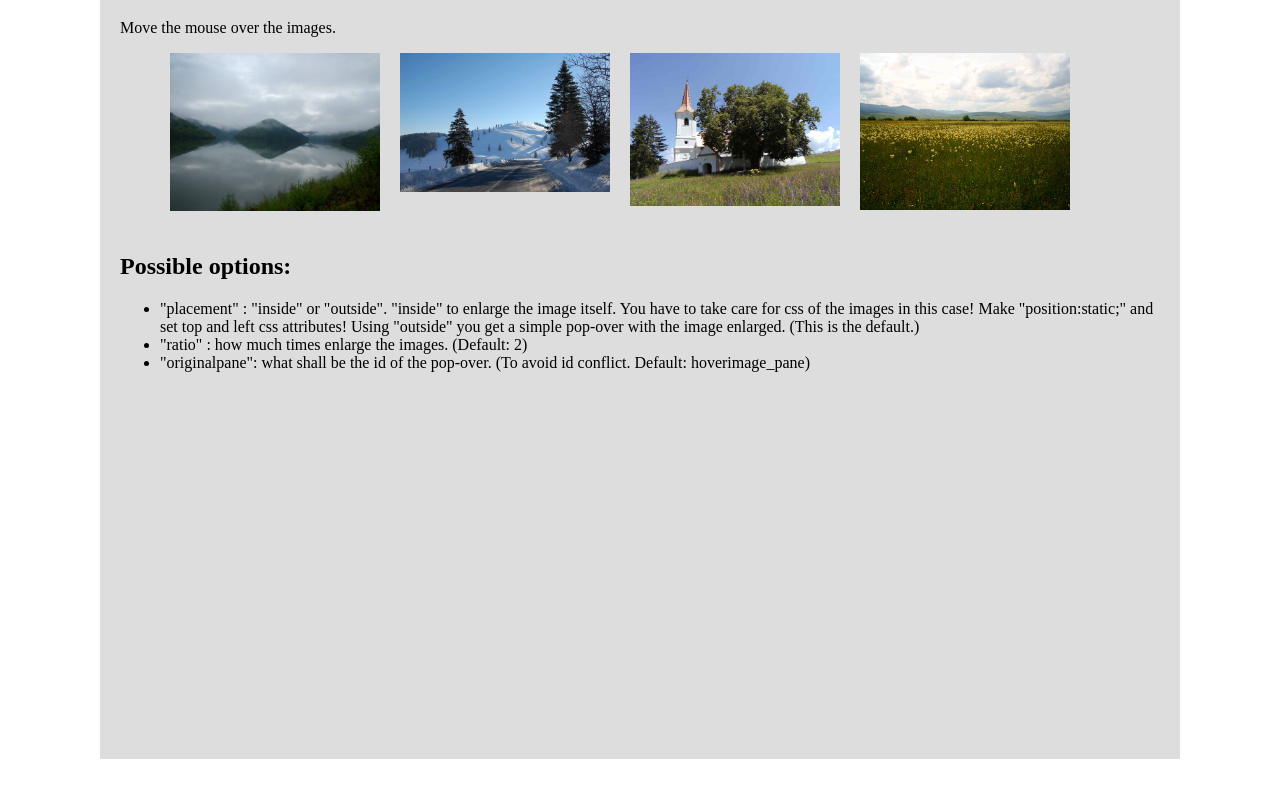
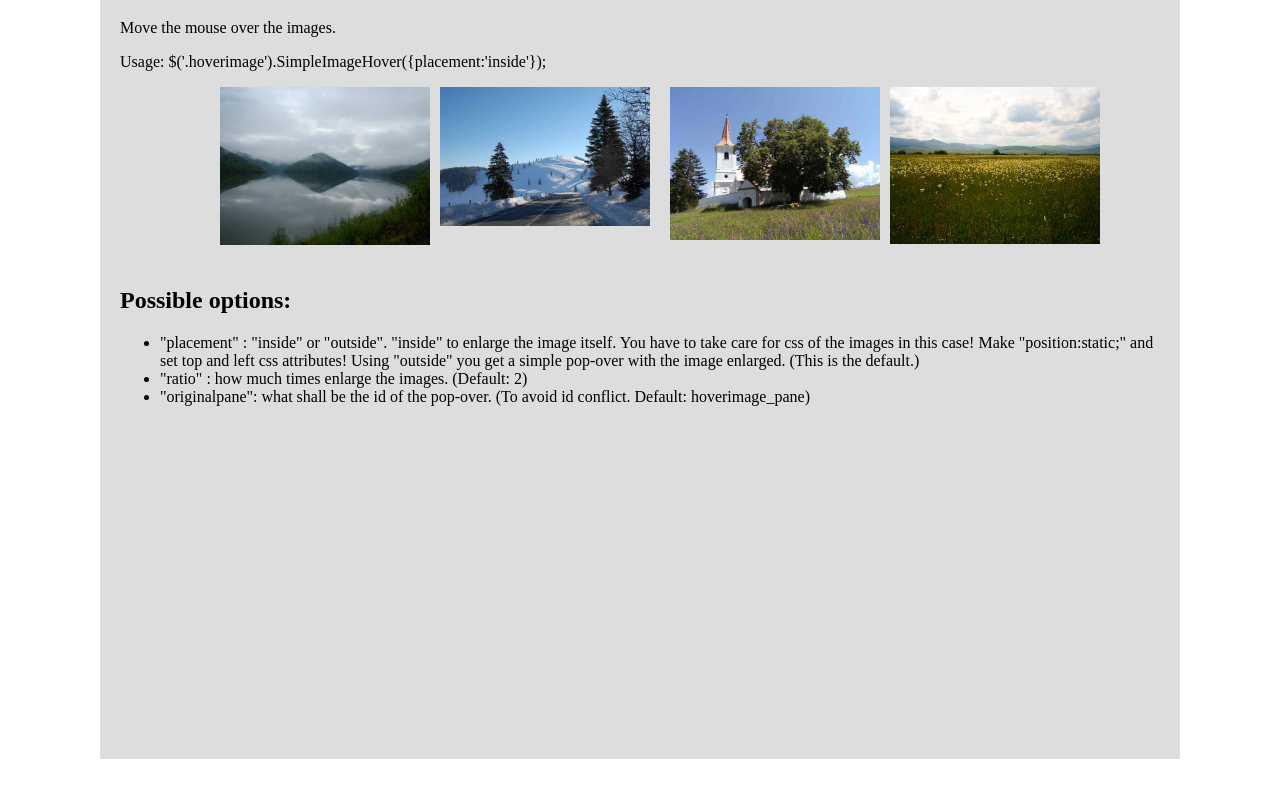
Before and after one commit to pragai/simpleimagehover, a website: page demo/index.html in a window 1280 px wide. Shown: the part 101-898 px from the top of the page. Drawn offline with nearby package versions, Linux system fonts and the light colour scheme; files that its build step writes are made by us from their sources.

Commit message:
css fixes

```diff
--- a/demo/css/style.css
+++ b/demo/css/style.css
@@ -1,8 +1,19 @@
-div.content { background:#ddd; height: 100vh; width: 1040px; margin: 20px auto; padding: 20px; position: relative; }
+div.content { background:#ddd; height: 100vh; width: 1040px; margin: 20px auto; padding: 20px; }
 
-ul.images {list-style: none inside none; height: 180px;}
+ul.images {list-style: none inside none; height: 180px; }
 
-ul.images li {float: left; margin: 0 10px; }
+ul.images li {float: left; margin: 0 10px; position: relative;}
+
+ul.images li img { position: absolute;}
+
+
+ul.images li:first-child img {left: 50px;}
+
+ul.images li:nth-child(2) img  {left: 270px;}
+
+ul.images li:nth-child(3) img {left: 500px;}
+
+ul.images li:nth-child(4) img {left: 720px;}
 
 /*
 ul.images img {float: left; margin: 0 10px;}
--- a/demo/index.html
+++ b/demo/index.html
@@ -13,7 +13,7 @@
 		<script src="../dist/jquery.simpleimagehover.js"></script>
         <script>
             $(function() {
-                $('.hoverimage').SimpleImageHover({placement:'outside'});
+                $('.hoverimage').SimpleImageHover({placement:'inside'});
             });
         </script>
 	</head>
@@ -21,6 +21,8 @@
         <div class="content">
 	    	<h1>jQuery SimpleImageHover plugin demo</h1>
 	    	<p>Move the mouse over the images.</p>
+
+            <p>Usage: $('.hoverimage').SimpleImageHover({placement:'inside'});</p>
 
     		<ul class="images">
     			<li><img class="hoverimage" src="img/img_1.jpg" alt="" width="210"></li>
```
Also changed, not shown: dist/jquery.simpleimagehover.js.
